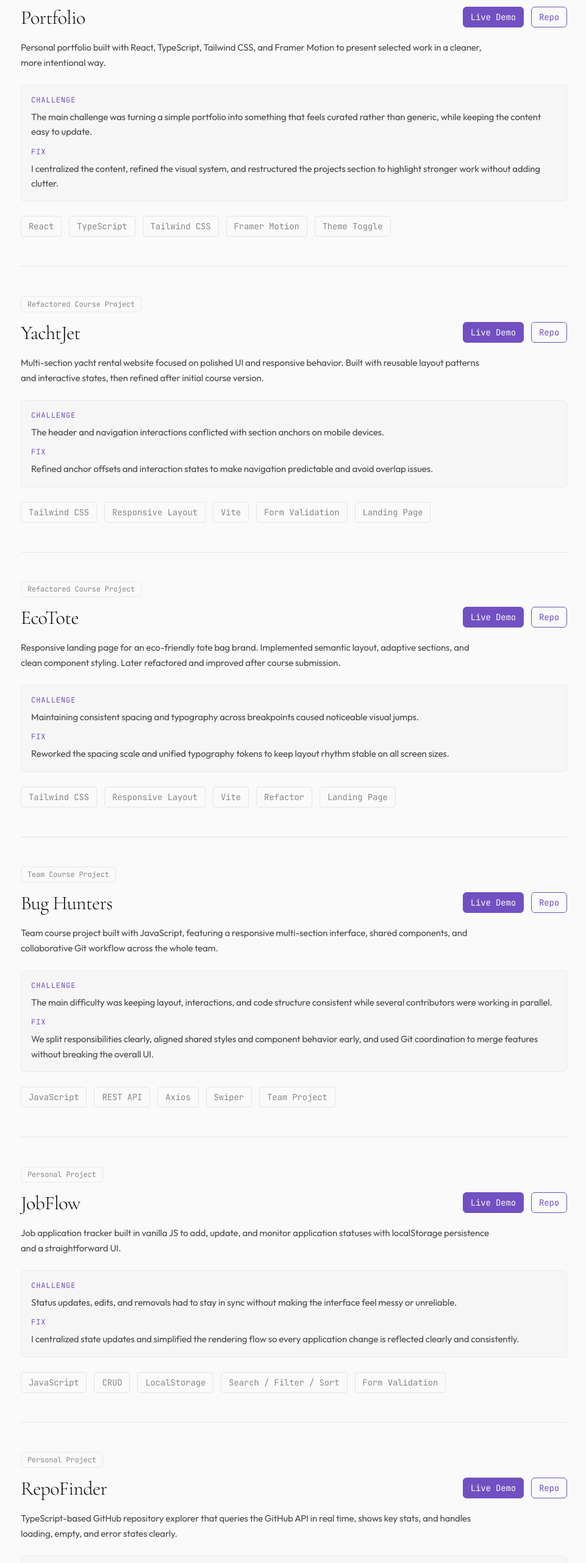
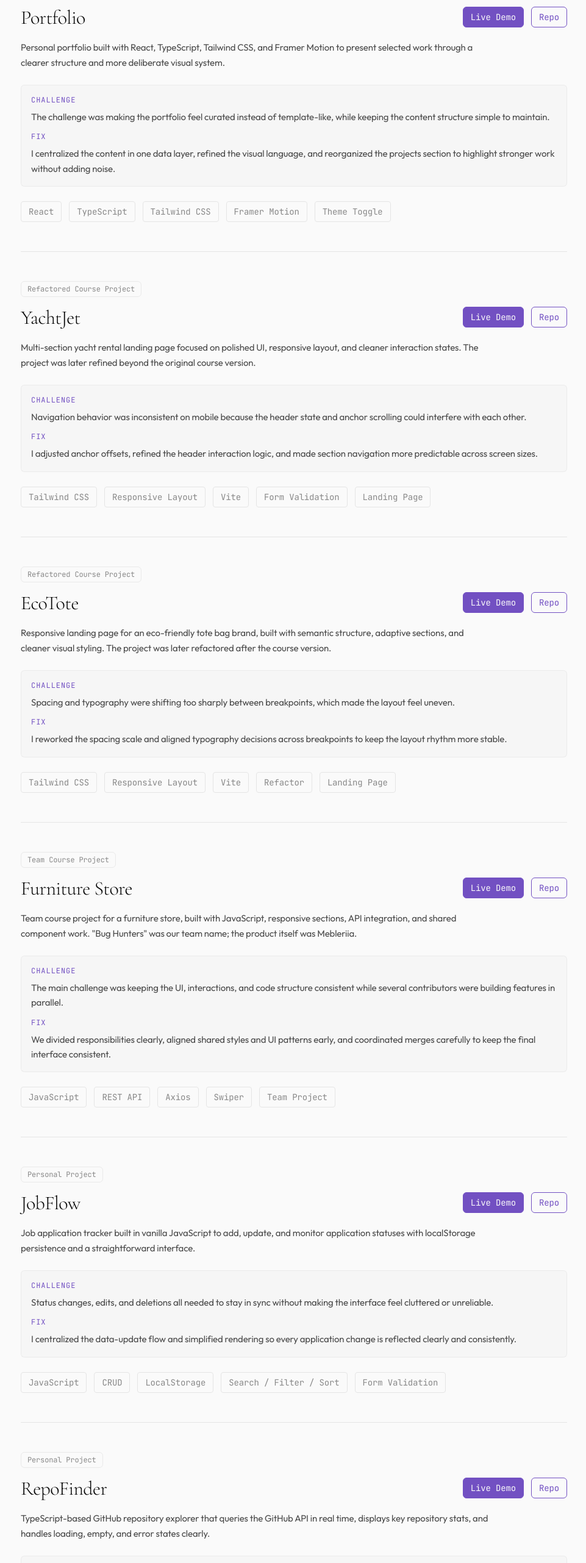
Before and after one commit to vitaliifedunyk/portfolio, a React (Vite) app: page / in a window 1280 px wide. Shown: the part 1751-4314 px from the top of the page at 61% size, without its empty margins (158-1119 px from the left). Built offline with nearby package versions, Linux system fonts and the light colour scheme.

Commit message:
docs: update project descriptions and links

```diff
--- a/src/data/constants.ts
+++ b/src/data/constants.ts
@@ -80,11 +80,11 @@ export const PROJECTS: Project[] = [
     id: 1,
     title: 'Portfolio',
     description:
-      'Personal portfolio built with React, TypeScript, Tailwind CSS, and Framer Motion to present selected work in a cleaner, more intentional way.',
+      'Personal portfolio built with React, TypeScript, Tailwind CSS, and Framer Motion to present selected work through a clearer structure and more deliberate visual system.',
     challenge:
-      'The main challenge was turning a simple portfolio into something that feels curated rather than generic, while keeping the content easy to update.',
+      'The challenge was making the portfolio feel curated instead of template-like, while keeping the content structure simple to maintain.',
     solution:
-      'I centralized the content, refined the visual system, and restructured the projects section to highlight stronger work without adding clutter.',
+      'I centralized the content in one data layer, refined the visual language, and reorganized the projects section to highlight stronger work without adding noise.',
     technologies: [
       'React',
       'TypeScript',
@@ -101,11 +101,11 @@ export const PROJECTS: Project[] = [
     id: 2,
     title: 'YachtJet',
     description:
-      'Multi-section yacht rental website focused on polished UI and responsive behavior. Built with reusable layout patterns and interactive states, then refined after initial course version.',
+      'Multi-section yacht rental landing page focused on polished UI, responsive layout, and cleaner interaction states. The project was later refined beyond the original course version.',
     challenge:
-      'The header and navigation interactions conflicted with section anchors on mobile devices.',
+      'Navigation behavior was inconsistent on mobile because the header state and anchor scrolling could interfere with each other.',
     solution:
-      'Refined anchor offsets and interaction states to make navigation predictable and avoid overlap issues.',
+      'I adjusted anchor offsets, refined the header interaction logic, and made section navigation more predictable across screen sizes.',
     technologies: [
       'Tailwind CSS',
       'Responsive Layout',
@@ -123,11 +123,11 @@ export const PROJECTS: Project[] = [
     id: 3,
     title: 'EcoTote',
     description:
-      'Responsive landing page for an eco-friendly tote bag brand. Implemented semantic layout, adaptive sections, and clean component styling. Later refactored and improved after course submission.',
+      'Responsive landing page for an eco-friendly tote bag brand, built with semantic structure, adaptive sections, and cleaner visual styling. The project was later refactored after the course version.',
     challenge:
-      'Maintaining consistent spacing and typography across breakpoints caused noticeable visual jumps.',
+      'Spacing and typography were shifting too sharply between breakpoints, which made the layout feel uneven.',
     solution:
-      'Reworked the spacing scale and unified typography tokens to keep layout rhythm stable on all screen sizes.',
+      'I reworked the spacing scale and aligned typography decisions across breakpoints to keep the layout rhythm more stable.',
     technologies: [
       'Tailwind CSS',
       'Responsive Layout',
@@ -143,13 +143,13 @@ export const PROJECTS: Project[] = [
   },
   {
     id: 4,
-    title: 'Bug Hunters',
+    title: 'Furniture Store',
     description:
-      'Team course project built with JavaScript, featuring a responsive multi-section interface, shared components, and collaborative Git workflow across the whole team.',
+      'Team course project for a furniture store, built with JavaScript, responsive sections, API integration, and shared component work. "Bug Hunters" was our team name; the product itself was Mebleriia.',
     challenge:
-      'The main difficulty was keeping layout, interactions, and code structure consistent while several contributors were working in parallel.',
+      'The main challenge was keeping the UI, interactions, and code structure consistent while several contributors were building features in parallel.',
     solution:
-      'We split responsibilities clearly, aligned shared styles and component behavior early, and used Git coordination to merge features without breaking the overall UI.',
+      'We divided responsibilities clearly, aligned shared styles and UI patterns early, and coordinated merges carefully to keep the final interface consistent.',
     technologies: ['JavaScript', 'REST API', 'Axios', 'Swiper', 'Team Project'],
     liveUrl: 'https://vitaliifedunyk.github.io/bug-hunters/',
     githubUrl: 'https://github.com/vitaliifedunyk/bug-hunters',
@@ -161,11 +161,11 @@ export const PROJECTS: Project[] = [
     id: 5,
     title: 'JobFlow',
     description:
-      'Job application tracker built in vanilla JS to add, update, and monitor application statuses with localStorage persistence and a straightforward UI.',
+      'Job application tracker built in vanilla JavaScript to add, update, and monitor application statuses with localStorage persistence and a straightforward interface.',
     challenge:
-      'Status updates, edits, and removals had to stay in sync without making the interface feel messy or unreliable.',
+      'Status changes, edits, and deletions all needed to stay in sync without making the interface feel cluttered or unreliable.',
     solution:
-      'I centralized state updates and simplified the rendering flow so every application change is reflected clearly and consistently.',
+      'I centralized the data-update flow and simplified rendering so every application change is reflected clearly and consistently.',
     technologies: [
       'JavaScript',
       'CRUD',
@@ -182,11 +182,11 @@ export const PROJECTS: Project[] = [
     id: 6,
     title: 'RepoFinder',
     description:
-      'TypeScript-based GitHub repository explorer that queries the GitHub API in real time, shows key stats, and handles loading, empty, and error states clearly.',
+      'TypeScript-based GitHub repository explorer that queries the GitHub API in real time, displays key repository stats, and handles loading, empty, and error states clearly.',
     challenge:
-      'API requests needed clearer loading and error handling, especially when no repositories were found.',
+      'The main challenge was making API-driven search feel reliable, especially during loading, failed requests, and empty-result cases.',
     solution:
-      'Added explicit loading, empty, and error states to keep feedback predictable during every search.',
+      'I added explicit loading, empty, and error states so each search gives clear and predictable feedback.',
     technologies: [
       'TypeScript',
       'REST API',
@@ -207,14 +207,15 @@ export const ARCHIVED_PROJECTS: ArchivedProject[] = [
     id: 1,
     title: 'WebStudio',
     note: 'Early course project focused on pixel-accurate HTML/CSS implementation and responsive fundamentals.',
-    liveUrl: 'https://vitaliifedunyk.github.io/goit-markup-hw-06/',
-    githubUrl: 'https://github.com/vitaliifedunyk/goit-markup-hw-06',
+    liveUrl: 'https://vitaliifedunyk.github.io/web-studio/',
+    githubUrl: 'https://github.com/vitaliifedunyk/web-studio',
   },
   {
     id: 2,
     title: 'EcoTote',
-    note: 'Earlier team course version of EcoTote kept as GitHub-only context; the refactored solo version is stronger, so this one stays outside the main showcase.',
-    githubUrl: 'https://github.com/vitaliifedunyk/project-group3',
+    note: 'Earlier team course version of EcoTote kept as supporting context; the refactored solo version is stronger, so this one stays outside the main showcase.',
+    liveUrl: 'https://vitaliifedunyk.github.io/eco-tote-project/',
+    githubUrl: 'https://github.com/vitaliifedunyk/eco-tote-project',
   },
 ];
 
```
